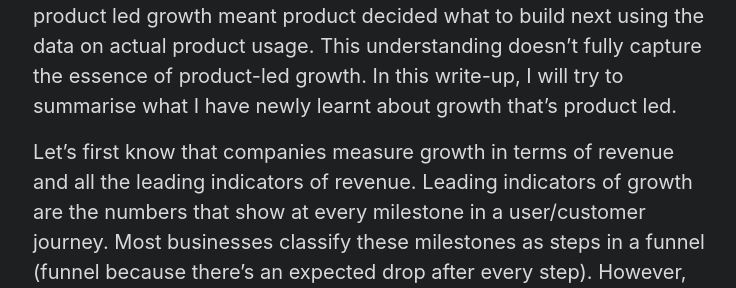
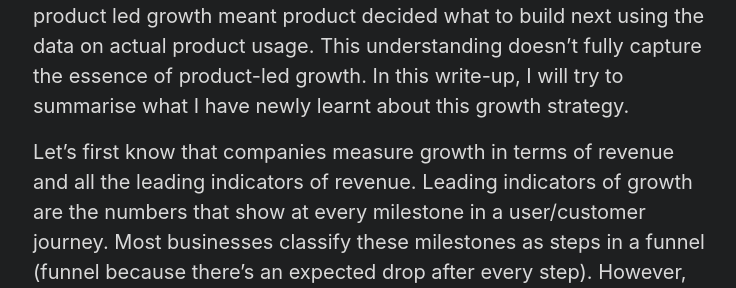
Before and after one commit to ad6190/ad6190.github.io, a Jekyll site: the page built from _posts/2021-06-19-saas-product-led-growth.md, in a window 1280 px wide. Shown: the part 304-592 px from the top of the page, without its empty margins (271-1007 px from the left). Built offline with Jekyll 4.4.1, drawn with Linux system fonts in a browser that asks for light colours; some of the changed text lies outside the part shown.

Commit message:
updated note

```diff
--- a/_posts/2021-06-19-saas-product-led-growth.md
+++ b/_posts/2021-06-19-saas-product-led-growth.md
@@ -4,7 +4,7 @@ title: SaaS Product-led Growth Strategy
 ---
 
 
-Intrigued by the growth trajectory of companies like hubspot, zoom, calendly, etc., I wondered what they did differently. Turns out their growth strategy is well differentiated and is product led. I believed that product led growth meant product decided what to build next using the data on actual product usage. This understanding doesn't fully capture the essence of product-led growth. In this write-up, I will try to summarise what I have newly learnt about growth that's product led.
+Intrigued by the growth trajectory of companies like hubspot, zoom, calendly, etc., I wondered what they did differently. Turns out their growth strategy is well differentiated and is product led. I believed that product led growth meant product decided what to build next using the data on actual product usage. This understanding doesn't fully capture the essence of product-led growth. In this write-up, I will try to summarise what I have newly learnt about this growth strategy.
 
 Let's first know that companies measure growth in terms of revenue and all the leading indicators of revenue. Leading indicators of growth are the numbers that show at every milestone in a user/customer journey. Most businesses classify these milestones as steps in a funnel (funnel because there's an expected drop after every step). However, funnel doesn't capture all the steps that reflect true growth.
 
```
